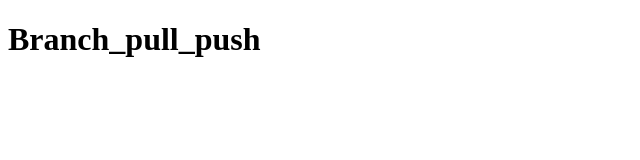
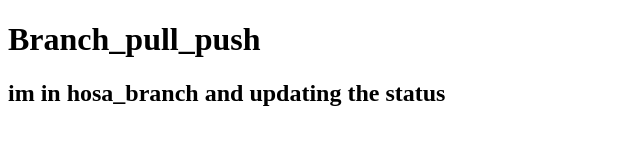
Before and after one commit to Abhi-los-gehts/pushing_pulling_branch, a plain HTML site: page index.html in a window 1280 px wide. Shown: the whole page, without its empty margins (0-640 px from the left). Drawn offline with Linux system fonts and the light colour scheme.

Commit message:
added h2

```diff
--- a/index.html
+++ b/index.html
@@ -7,5 +7,7 @@
 </head>
 <body>
     <h1>Branch_pull_push</h1>
+
+    <h2>im in hosa_branch and updating the status</h2>
 </body>
 </html>
```
